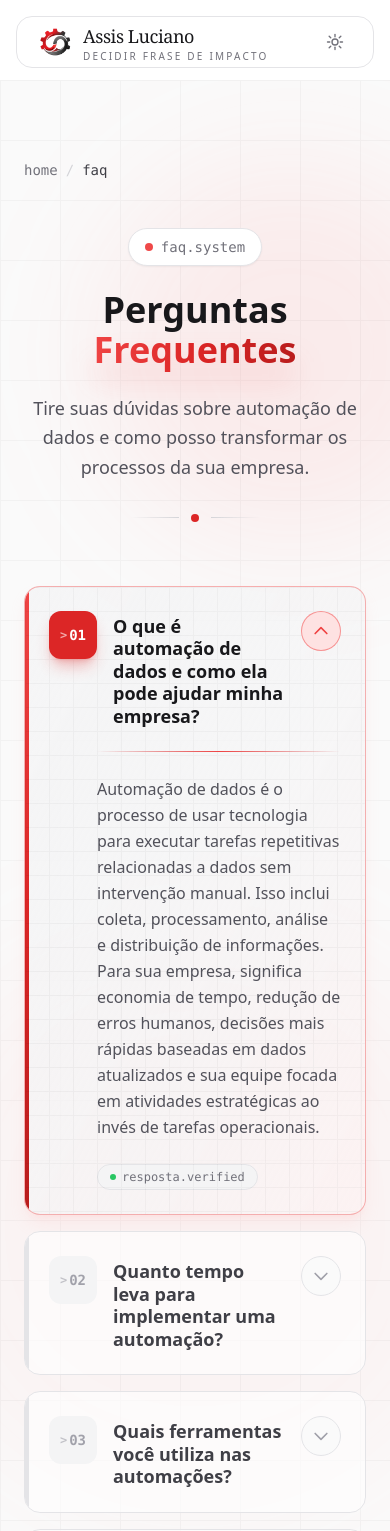
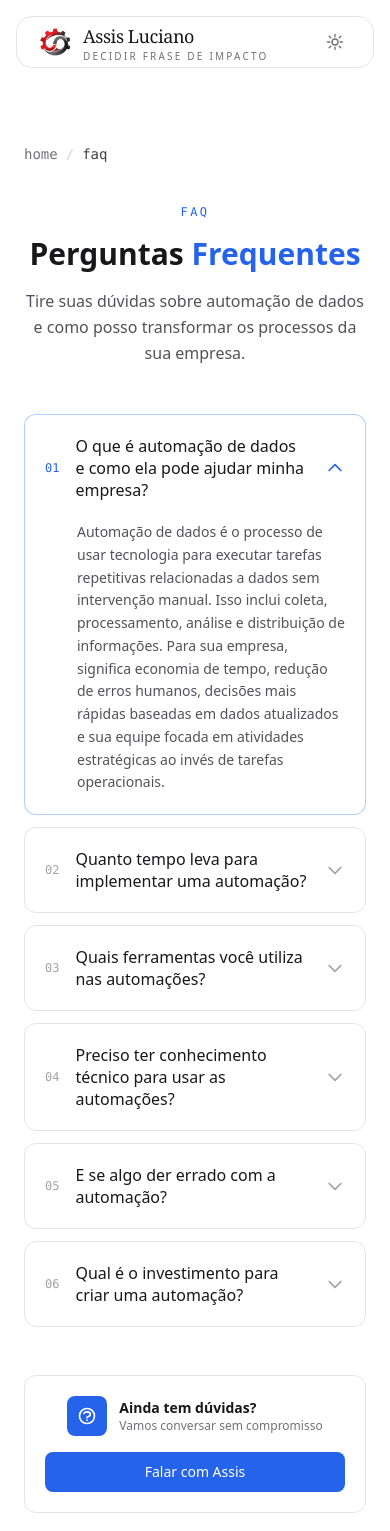
Before and after one commit to Danielalveslira/assis_automacoes, a Next.js app: page /faq in a window 390 px wide. Shown: the top 1531 px of the page. Built offline with nearby package versions, Linux system fonts and the light colour scheme.

Commit message:
melhorias de layout

```diff
--- a/app/faq/page.tsx
+++ b/app/faq/page.tsx
@@ -1,7 +1,7 @@
 'use client';
 
 import { useState, useCallback, memo, useMemo } from 'react';
-import { clsx } from 'clsx'; // Se não tiver, pode usar template literals simples
+import Link from 'next/link';
 
 // ✏️  EDITE APENAS AQUI PERGUNTAS E RESPOSTAS
 const faqData = [
@@ -33,26 +33,12 @@ const faqData = [
 
 // 🚫  NÃO EDITE ABAIXO - LÓGICA E ESTILIZAÇÃO DO COMPONENTE
 
-const gridPatternStyle = {
-  backgroundImage: `linear-gradient(to right, #000 1px, transparent 1px), linear-gradient(to bottom, #000 1px, transparent 1px)`,
-  backgroundSize: '24px 24px'
-} as const;
-
-const bgGridStyle = {
-  backgroundImage: `linear-gradient(to right, #000 1px, transparent 1px), linear-gradient(to bottom, #000 1px, transparent 1px)`,
-  backgroundSize: '60px 60px'
-} as const;
-
-const scanLineStyle = {
-  backgroundImage: 'repeating-linear-gradient(0deg, transparent, transparent 2px, rgba(255,255,255,0.03) 2px, rgba(255,255,255,0.03) 4px)',
-} as const;
-
 // ÍCONES MEMOIZADOS
 
 const ChevronIcon = memo(function ChevronIcon({ isOpen }: { isOpen: boolean }) {
   return (
     <svg
-      className={`w-5 h-5 transition-colors duration-300 ${isOpen ? 'text-red-500 dark:text-red-400' : 'text-zinc-400 dark:text-zinc-500'}`}
+      className={`w-5 h-5 shrink-0 transition-transform duration-300 ${isOpen ? 'rotate-180 text-blue-600 dark:text-blue-400' : 'text-zinc-400 dark:text-zinc-500'}`}
       fill="none"
       viewBox="0 0 24 24"
       stroke="currentColor"
@@ -65,7 +51,7 @@ const ChevronIcon = memo(function ChevronIcon({ isOpen }: { isOpen: boolean }) {
 
 const QuestionIcon = memo(function QuestionIcon() {
   return (
-    <svg className="w-6 h-6 text-white" fill="none" viewBox="0 0 24 24" stroke="currentColor" aria-hidden="true">
+    <svg className="w-5 h-5 text-white" fill="none" viewBox="0 0 24 24" stroke="currentColor" aria-hidden="true">
       <path strokeLinecap="round" strokeLinejoin="round" strokeWidth={2} d="M8.228 9c.549-1.165 2.03-2 3.772-2 2.21 0 4 1.343 4 3 0 1.4-1.278 2.575-3.006 2.907-.542.104-.994.54-.994 1.093m0 3h.01M21 12a9 9 0 11-18 0 9 9 0 0118 0z" />
     </svg>
   );
@@ -100,145 +86,56 @@ const FaqItem = memo(function FaqItem({
   pergunta,
   resposta,
   isOpen,
-  onToggle
+  onToggle,
 }: FaqItemProps) {
-  // Classes computadas apenas quando isOpen muda
-  const containerClasses = isOpen
-    ? 'bg-gradient-to-br from-zinc-100/90 via-zinc-100/70 to-red-50/50 dark:from-zinc-900/90 dark:via-zinc-900/70 dark:to-red-950/20 border-red-500/40 dark:border-red-600/40 shadow-lg shadow-red-200/30 dark:shadow-red-900/10'
-    : 'bg-white/60 dark:bg-zinc-900/40 border-zinc-200 dark:border-zinc-800/60 hover:bg-zinc-50 dark:hover:bg-zinc-900/60 hover:border-zinc-300 dark:hover:border-zinc-700/60';
-
-  const sidebarClasses = isOpen
-    ? 'bg-gradient-to-b from-red-500 via-red-600 to-red-700'
-    : 'bg-zinc-200 dark:bg-zinc-800 group-hover:bg-zinc-300 dark:group-hover:bg-zinc-700';
-
-  const numberClasses = isOpen
-    ? 'bg-red-600 text-white shadow-lg shadow-red-600/30'
-    : 'bg-zinc-100 dark:bg-zinc-800/80 text-zinc-400 dark:text-zinc-500 group-hover:text-zinc-600 dark:group-hover:text-zinc-300 group-hover:bg-zinc-200 dark:group-hover:bg-zinc-800';
-
-  const titleClasses = isOpen
-    ? 'text-zinc-900 dark:text-white'
-    : 'text-zinc-700 dark:text-zinc-200 group-hover:text-zinc-900 dark:group-hover:text-white';
-
-  const toggleClasses = isOpen
-    ? 'border-red-500/50 bg-red-100 dark:bg-red-600/20 rotate-180'
-    : 'border-zinc-200 dark:border-zinc-700 bg-zinc-50 dark:bg-zinc-800/50 group-hover:border-zinc-300 dark:group-hover:border-zinc-600';
-
   const formattedIndex = useMemo(() => String(index + 1).padStart(2, '0'), [index]);
 
   return (
     <div
-      className={`group relative overflow-hidden border rounded-2xl transition-all duration-500 ease-out ${containerClasses}`}
+      className={`
+        rounded-xl border transition-colors duration-200
+        ${isOpen
+          ? 'border-blue-500/40 bg-white dark:border-blue-500/30 dark:bg-zinc-900/60'
+          : 'border-zinc-200 bg-white/50 hover:border-zinc-300 dark:border-zinc-800 dark:bg-zinc-900/30 dark:hover:border-zinc-700'
+        }
+      `}
     >
-      {/* Linha decorativa lateral - usa transform ao invés de propriedades de layout */}
-      <div
-        className={`absolute left-0 top-0 bottom-0 w-1 transition-all duration-500 ease-out ${sidebarClasses}`}
-        aria-hidden="true"
-      />
-
-      {/* Grid pattern sutil quando aberto - renderização condicional */}
-      {isOpen && (
-        <div
-          className="absolute inset-0 opacity-[0.03] dark:opacity-[0.03] pointer-events-none"
-          style={gridPatternStyle}
-          aria-hidden="true"
-        />
-      )}
-
-      {/* Header clicável */}
       <button
         onClick={onToggle}
-        className="w-full text-left p-6 md:p-8 flex items-start gap-4 md:gap-6 relative z-10"
+        className="w-full text-left px-5 py-5 md:px-6 md:py-6 flex items-center gap-4 md:gap-5"
         aria-expanded={isOpen}
         aria-controls={`faq-answer-${index}`}
       >
-        {/* Número com estilo terminal */}
-        <div
-          className={`flex-shrink-0 w-12 h-12 md:w-14 md:h-14 rounded-xl flex items-center justify-center font-mono text-sm md:text-base font-bold transition-all duration-500 ease-out ${numberClasses}`}
+        <span
+          className={`
+            shrink-0 font-mono text-xs md:text-sm tabular-nums
+            ${isOpen ? 'text-blue-600 dark:text-blue-400' : 'text-zinc-400 dark:text-zinc-600'}
+          `}
           aria-hidden="true"
         >
-          <span className="opacity-60 text-xs mr-0.5">&gt;</span>
           {formattedIndex}
-        </div>
+        </span>
 
-        {/* Pergunta */}
-        <div className="flex-1 pt-1">
-          <h3
-            className={`text-lg md:text-xl font-semibold leading-tight font-syne transition-colors duration-300 ${titleClasses}`}
-          >
-            {pergunta}
-          </h3>
-        </div>
+        <h3 className="flex-1 text-base md:text-lg font-medium leading-snug text-zinc-900 dark:text-zinc-100">
+          {pergunta}
+        </h3>
 
-        {/* Ícone de toggle - usa transform para animação (GPU accelerated) */}
-        <div
-          className={`flex-shrink-0 w-10 h-10 rounded-full flex items-center justify-center border transition-all duration-500 ease-out ${toggleClasses}`}
-          aria-hidden="true"
-        >
-          <ChevronIcon isOpen={isOpen} />
-        </div>
+        <ChevronIcon isOpen={isOpen} />
       </button>
 
-      {/* Resposta com animação usando grid para melhor performance */}
+      {/* Resposta — grid-rows para animação sem JS e sem reflow custoso */}
       <div
         id={`faq-answer-${index}`}
-        className="grid transition-all duration-500 ease-out"
-        style={{
-          gridTemplateRows: isOpen ? '1fr' : '0fr',
-          opacity: isOpen ? 1 : 0
-        }}
+        className="grid transition-[grid-template-rows] duration-300 ease-out"
+        style={{ gridTemplateRows: isOpen ? '1fr' : '0fr' }}
         aria-hidden={!isOpen}
       >
         <div className="overflow-hidden">
-          <div className="px-6 md:px-8 pb-6 md:pb-8 pl-[4.5rem] md:pl-[6.5rem]">
-            {/* Linha separadora animada */}
-            <div className="relative h-px mb-6 overflow-hidden" aria-hidden="true">
-              <div className="absolute inset-0 bg-gradient-to-r from-transparent via-zinc-300 dark:via-zinc-700 to-transparent" />
-              <div
-                className="absolute inset-0 bg-gradient-to-r from-transparent via-red-500 to-transparent transition-transform duration-700 ease-out"
-                style={{ transform: isOpen ? 'translateX(0)' : 'translateX(-100%)' }}
-              />
-            </div>
-
-            {/* Texto da resposta */}
-            <p className="text-zinc-600 dark:text-zinc-400 leading-relaxed text-base md:text-lg font-light">
-              {resposta}
-            </p>
-
-            {/* Tag decorativa */}
-            <div className="mt-6 flex items-center gap-2">
-              <span className="inline-flex items-center gap-1.5 px-3 py-1 rounded-full bg-zinc-100 dark:bg-zinc-800/80 border border-zinc-200 dark:border-zinc-700/50 font-mono">
-                <span className="w-1.5 h-1.5 rounded-full bg-green-500 animate-pulse" aria-hidden="true" />
-                <span className="text-xs text-zinc-500 dark:text-zinc-500">resposta.verified</span>
-              </span>
-            </div>
-          </div>
+          <p className="px-5 md:px-6 pb-5 md:pb-6 pl-[3.25rem] md:pl-[3.75rem] text-zinc-600 dark:text-zinc-400 leading-relaxed text-sm md:text-base">
+            {resposta}
+          </p>
         </div>
       </div>
-    </div>
-  );
-});
-
-// COMPONENTE BACKGROUND MEMOIZADO
-
-const PageBackground = memo(function PageBackground() {
-  return (
-    <div className="absolute inset-0 overflow-hidden" aria-hidden="true">
-      {/* Gradient orbs decorativos - usando will-change para GPU */}
-      <div className="absolute top-20 left-1/4 w-96 h-96 bg-red-400/10 dark:bg-red-600/5 rounded-full blur-3xl will-change-transform" />
-      <div className="absolute bottom-40 right-1/4 w-80 h-80 bg-red-400/10 dark:bg-red-600/5 rounded-full blur-3xl will-change-transform" />
-      <div className="absolute top-1/2 left-1/2 -translate-x-1/2 -translate-y-1/2 w-[600px] h-[600px] bg-red-400/5 dark:bg-red-600/[0.03] rounded-full blur-3xl will-change-transform" />
-
-      {/* Linhas de grade sutis */}
-      <div
-        className="absolute inset-0 opacity-[0.03] dark:opacity-[0.02]"
-        style={bgGridStyle}
-      />
-
-      {/* Scan line effect - apenas dark mode */}
-      <div
-        className="absolute inset-0 pointer-events-none opacity-0 dark:opacity-[0.015]"
-        style={scanLineStyle}
-      />
     </div>
   );
 });
@@ -247,36 +144,19 @@ const PageBackground = memo(function PageBackground() {
 
 const PageHeader = memo(function PageHeader() {
   return (
-    <header className="text-center mb-16 md:mb-20">
-      {/* Badge */}
-      <div className="inline-flex items-center gap-2 px-4 py-2 rounded-full bg-white dark:bg-zinc-900/80 border border-zinc-200 dark:border-zinc-800 mb-6 font-mono shadow-sm">
-        <span className="w-2 h-2 rounded-full bg-red-500 animate-pulse" aria-hidden="true" />
-        <span className="text-sm text-zinc-500 dark:text-zinc-400">faq.system</span>
-      </div>
+    <header className="text-center mb-12 md:mb-16">
+      <p className="text-xs md:text-sm font-mono tracking-[0.2em] uppercase text-blue-600 dark:text-blue-400 mb-4">
+        FAQ
+      </p>
 
-      {/* Título */}
-      <h1 className="text-4xl md:text-5xl lg:text-6xl font-bold text-zinc-900 dark:text-white mb-6 font-syne">
-        Perguntas{' '}
-        <span className="relative inline-block">
-          <span className="relative z-10 text-transparent bg-clip-text bg-gradient-to-r from-red-500 via-red-600 to-red-700 dark:from-red-400 dark:via-red-500 dark:to-red-600">
-            Frequentes
-          </span>
-          <span className="absolute -bottom-2 left-0 right-0 h-3 bg-red-500/20 dark:bg-red-600/20 blur-lg" aria-hidden="true" />
-        </span>
+      <h1 className="text-3xl md:text-5xl font-bold text-zinc-900 dark:text-white mb-4">
+        Perguntas <span className="text-blue-600 dark:text-blue-400">Frequentes</span>
       </h1>
 
-      {/* Subtítulo */}
-      <p className="text-zinc-600 dark:text-zinc-400 text-lg md:text-xl max-w-2xl mx-auto leading-relaxed">
-        Tire suas dúvidas sobre automação de dados e como posso
-        transformar os processos da sua empresa.
+      <p className="text-zinc-600 dark:text-zinc-400 text-base md:text-lg max-w-xl mx-auto leading-relaxed">
+        Tire suas dúvidas sobre automação de dados e como posso transformar
+        os processos da sua empresa.
       </p>
-
-      {/* Linha decorativa */}
-      <div className="flex items-center justify-center gap-3 mt-8" aria-hidden="true">
-        <div className="w-12 h-px bg-gradient-to-r from-transparent to-zinc-300 dark:to-zinc-700" />
-        <div className="w-2 h-2 rounded-full bg-red-600" />
-        <div className="w-12 h-px bg-gradient-to-l from-transparent to-zinc-300 dark:to-zinc-700" />
-      </div>
     </header>
   );
 });
@@ -285,23 +165,23 @@ const PageHeader = memo(function PageHeader() {
 
 const CtaSection = memo(function CtaSection() {
   return (
-    <section className="mt-16 text-center">
-      <div className="inline-flex flex-col sm:flex-row items-center gap-4 p-6 rounded-2xl bg-white/80 dark:bg-zinc-900/60 border border-zinc-200 dark:border-zinc-800/60 backdrop-blur-sm shadow-lg shadow-zinc-200/50 dark:shadow-none">
+    <section className="mt-12 md:mt-16">
+      <div className="flex flex-col sm:flex-row items-center justify-between gap-4 p-5 md:p-6 rounded-xl border border-zinc-200 bg-white dark:border-zinc-800 dark:bg-zinc-900/40">
         <div className="flex items-center gap-3">
-          <div className="w-12 h-12 rounded-xl bg-gradient-to-br from-red-500 to-red-700 flex items-center justify-center shadow-lg shadow-red-500/30 dark:shadow-red-900/30">
+          <div className="w-10 h-10 rounded-lg bg-blue-600 flex items-center justify-center shrink-0">
             <QuestionIcon />
           </div>
           <div className="text-left">
-            <p className="text-zinc-900 dark:text-white font-semibold">Ainda tem dúvidas?</p>
-            <p className="text-zinc-500 dark:text-zinc-400 text-sm">Vamos conversar sem compromisso</p>
+            <p className="text-zinc-900 dark:text-white font-semibold text-sm md:text-base">Ainda tem dúvidas?</p>
+            <p className="text-zinc-500 dark:text-zinc-400 text-xs md:text-sm">Vamos conversar sem compromisso</p>
           </div>
         </div>
-        <a
+        <Link
           href="/#contato"
-          className="px-6 py-3 rounded-xl font-semibold text-sm bg-gradient-to-r from-red-600 to-red-700 text-white hover:from-red-500 hover:to-red-600 transition-all duration-300 shadow-lg shadow-red-500/30 dark:shadow-red-900/30 hover:shadow-red-500/50 dark:hover:shadow-red-900/50 hover:-translate-y-0.5"
+          className="w-full sm:w-auto text-center px-5 py-2.5 rounded-lg font-medium text-sm bg-blue-600 hover:bg-blue-500 text-white transition-colors duration-200"
         >
           Falar com Assis
-        </a>
+        </Link>
       </div>
     </section>
   );
@@ -312,40 +192,33 @@ const CtaSection = memo(function CtaSection() {
 export default function FaqPage() {
   const [openIndex, setOpenIndex] = useState<number | null>(0);
 
-  // useCallback para evitar recriação da função a cada render
   const handleToggle = useCallback((index: number) => {
-    setOpenIndex(prev => prev === index ? null : index);
+    setOpenIndex((prev) => (prev === index ? null : index));
   }, []);
 
-  // Memoiza os handlers individuais para cada item
-  // Isso evita que todos os FaqItems re-renderizem quando apenas um abre/fecha
-  const toggleHandlers = useMemo(() =>
-    faqData.map((_, index) => () => handleToggle(index)),
+  // Memoiza os handlers individuais para cada item — evita re-render de todos
+  // os FaqItems quando apenas um abre/fecha
+  const toggleHandlers = useMemo(
+    () => faqData.map((_, index) => () => handleToggle(index)),
     [handleToggle]
   );
 
   return (
-    <main className="relative min-h-screen bg-zinc-50 dark:bg-zinc-950 transition-colors duration-300">
-      {/* Background elements - componente memoizado */}
-      <PageBackground />
-
-      {/* Conteúdo principal */}
-      <div className="relative z-10 max-w-4xl mx-auto px-6 py-20 md:py-32">
+    <main className="min-h-screen bg-white dark:bg-zinc-950 transition-colors duration-300">
+      <div className="max-w-3xl mx-auto px-6 py-16 md:py-24">
 
         {/* Breadcrumb */}
-        <nav className="mb-12 flex items-center gap-2 text-sm font-mono" aria-label="Breadcrumb">
-          <a href="/" className="text-zinc-500 hover:text-red-500 dark:hover:text-red-400 transition-colors">
+        <nav className="mb-10 flex items-center gap-2 text-sm font-mono" aria-label="Breadcrumb">
+          <Link href="/" className="text-zinc-500 hover:text-blue-600 dark:hover:text-blue-400 transition-colors">
             home
-          </a>
+          </Link>
           <span className="text-zinc-300 dark:text-zinc-700" aria-hidden="true">/</span>
           <span className="text-zinc-700 dark:text-zinc-300" aria-current="page">faq</span>
         </nav>
 
-        {/* Header da página - componente memoizado */}
         <PageHeader />
 
-        {/* Lista de FAQs */}
-        <section className="space-y-4" aria-label="Perguntas frequentes">
+        <section className="space-y-3" aria-label="Perguntas frequentes">
           {faqData.map((item, index) => (
             <FaqItem
               key={index}
@@ -358,18 +231,16 @@ export default function FaqPage() {
           ))}
         </section>
 
-        {/* CTA Section - componente memoizado */}
         <CtaSection />
 
-        {/* Voltar para Home */}
-        <div className="mt-12 text-center">
-          <a
+        <div className="mt-10 text-center">
+          <Link
             href="/"
-            className="inline-flex items-center gap-2 text-zinc-500 hover:text-red-500 dark:hover:text-red-400 transition-colors text-sm group font-mono"
+            className="inline-flex items-center gap-2 text-zinc-500 hover:text-blue-600 dark:hover:text-blue-400 transition-colors text-sm group font-mono"
           >
             <ArrowLeftIcon />
             voltar para home
-          </a>
+          </Link>
         </div>
       </div>
     </main>
--- a/app/layout.tsx
+++ b/app/layout.tsx
@@ -53,7 +53,7 @@ export default function RootLayout({
       suppressHydrationWarning
       className={`${inter.variable} ${serif.variable}`}
     >
-      <body className="font-sans antialiased min-h-screen flex flex-col bg-white text-zinc-900 dark:bg-zinc-950 dark:text-zinc-100 selection:bg-red-600 selection:text-white transition-colors duration-300" suppressHydrationWarning>
+      <body className="font-sans antialiased min-h-screen flex flex-col bg-white text-zinc-900 dark:bg-zinc-950 dark:text-zinc-100 selection:bg-blue-600 selection:text-white transition-colors duration-300" suppressHydrationWarning>
         <ThemeProvider>
           <SiteNav />
           {/* pt-20 compensa a altura do nav flutuante (52px) + margem top (16px) */}
@@ -113,7 +113,7 @@ function SiteFooter() {
 
         <Link
           href="/faq"
-          className="font-sans text-xs tracking-[0.2em] uppercase text-zinc-500 dark:text-zinc-500 hover:text-red-600 dark:hover:text-red-400 transition-colors duration-200"
+          className="font-sans text-xs tracking-[0.2em] uppercase text-zinc-500 dark:text-zinc-500 hover:text-blue-600 dark:hover:text-blue-400 transition-colors duration-200"
         >
           FAQ
         </Link>
--- a/components/MobileMenu.tsx
+++ b/components/MobileMenu.tsx
@@ -92,7 +92,7 @@ export default function MobileMenu() {
 
           <Link
             href="/automacoes"
-            className="flex items-center gap-2 px-3 py-2 rounded-lg text-sm font-medium text-zinc-600 dark:text-zinc-300 hover:bg-zinc-100 dark:hover:bg-zinc-800 hover:text-red-600 dark:hover:text-red-400 transition-colors"
+            className="flex items-center gap-2 px-3 py-2 rounded-lg text-sm font-medium text-zinc-600 dark:text-zinc-300 hover:bg-zinc-100 dark:hover:bg-zinc-800 hover:text-blue-600 dark:hover:text-blue-400 transition-colors"
             onClick={closeMenu}
           >
             <svg className="h-4 w-4" fill="none" viewBox="0 0 24 24" stroke="currentColor" strokeWidth={2}>
--- a/components/ThemeToggle.tsx
+++ b/components/ThemeToggle.tsx
@@ -65,7 +65,7 @@ export function ThemeToggle() {
         hover:text-zinc-900 dark:hover:text-zinc-100
 
         transition-colors duration-200
-        outline-none focus-visible:ring-2 focus-visible:ring-red-500
+        outline-none focus-visible:ring-2 focus-visible:ring-blue-500
       "
     >
       {/* Ícone com animação de entrada/saída */}
```
Also changed, not shown: app/home/page.tsx (deleted, +0 -15 lines), app/not-found.tsx (+12 -12 lines), app/page.tsx (+12 -2 lines), components/ContatoAutomacao.tsx (+26 -24 lines), components/Depoimentos.tsx (+16 -16 lines), components/HeroAutomacao.tsx (+54 -123 lines), components/Logo.tsx (+5 -5 lines), components/VideoSection.tsx (+20 -19 lines), public/assis_semfundo.png, 1 other file (tests, documents, lock files or other folders).
